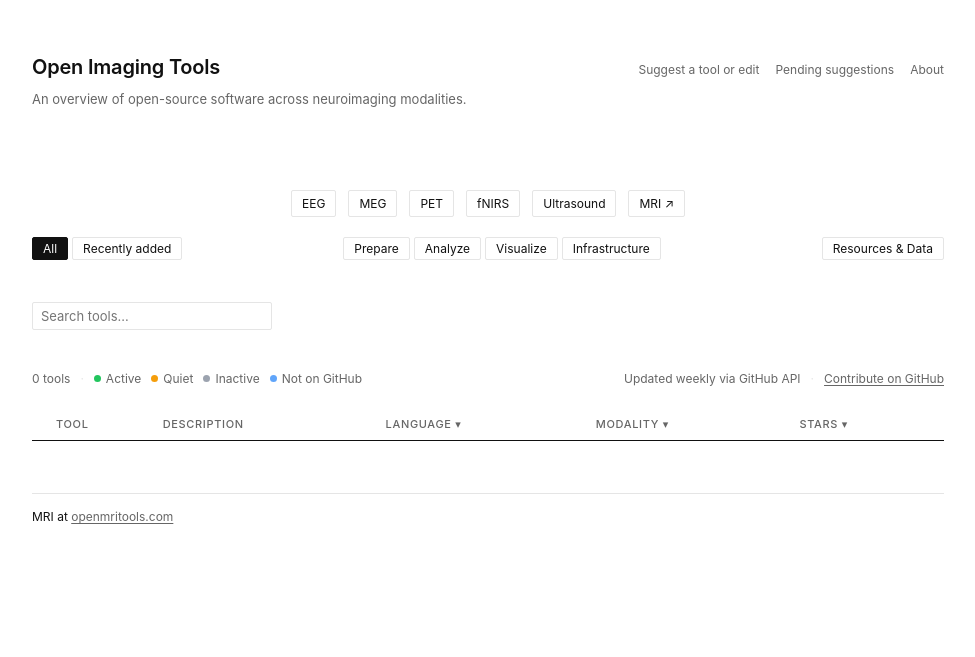
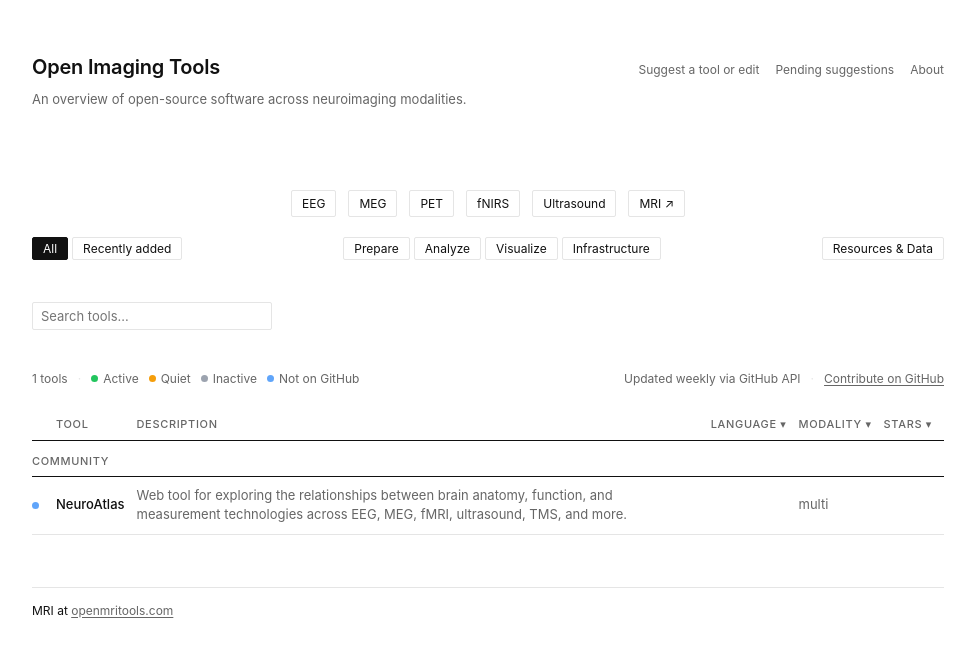
Before and after one commit to openimagingtools/openimagingtools.github.io, a Jekyll site: the page built from index.html, in a window 1280 px wide. Shown: the top 657 px of the page, without its empty margins (152-1127 px from the left). Built offline with Jekyll 4.4.1, drawn with Linux system fonts in a browser that asks for light colours.

Commit message:
Add NeuroAtlas to Community (multimodal brain-mapping web tool)

```diff
--- a/_data/tools/community.yml
+++ b/_data/tools/community.yml
@@ -1 +1,7 @@
 # Fields: name, description, url, github, language, modality, date_added
+
+- name: NeuroAtlas
+  description: Web tool for exploring the relationships between brain anatomy, function, and measurement technologies across EEG, MEG, fMRI, ultrasound, TMS, and more.
+  url: https://atlas.neuro2.ai
+  date_added: 2026-08-05
+  modality: multi
```
